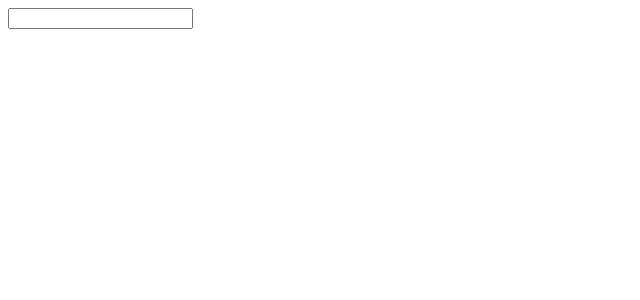
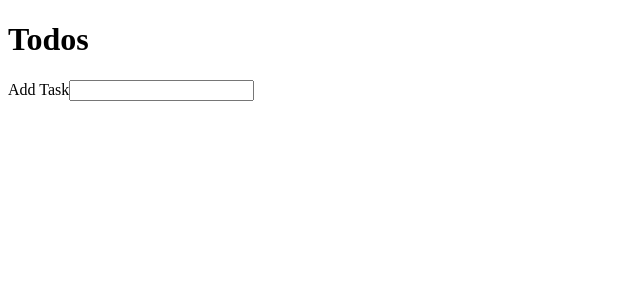
Before and after one commit to devonChurch/aloe-vera-juice, a Vue app: page / in a window 1280 px wide. Shown: the top 300 px of the page, without its empty margins (0-640 px from the left). Built offline with nearby package versions, Linux system fonts and the light colour scheme.

Commit message:
feat: 🎸 add Axe Core and fix accessibility issues

```diff
--- a/package.json
+++ b/package.json
@@ -18,6 +18,7 @@
     "babel-eslint": "^10.1.0",
     "eslint": "^6.7.2",
     "eslint-plugin-vue": "^6.2.2",
+    "vue-axe": "^1.1.0",
     "vue-template-compiler": "^2.6.11"
   },
   "eslintConfig": {
--- a/src/App.vue
+++ b/src/App.vue
@@ -1,5 +1,6 @@
 <template>
-  <div id="app">
+  <main id="app">
+    <h1>Todos</h1>
     <div v-show="hasAnyItems">
       <label for="complete-all">Complete all</label>
       <input
@@ -12,7 +13,7 @@
       />
     </div>
     <form @submit="handleNewItemSubmit">
-      <label for="new-item"></label>
+      <label for="new-item">Add Task</label>
       <input id="new-item" v-model="newItemMessage" type="text" />
     </form>
     <div v-show="hasAnyItems">
@@ -59,7 +60,7 @@
         Clear completed
       </button>
     </div>
-  </div>
+  </main>
 </template>
 
 <script>
--- a/src/main.js
+++ b/src/main.js
@@ -1,8 +1,15 @@
-import Vue from 'vue'
-import App from './App.vue'
+import Vue from "vue";
+import App from "./App.vue";
 
-Vue.config.productionTip = false
+Vue.config.productionTip = false;
+
+if (process.env.NODE_ENV !== "production") {
+  const VueAxe = require("vue-axe");
+  Vue.use(VueAxe, {
+    /** ... */
+  });
+}
 
 new Vue({
-  render: h => h(App),
-}).$mount('#app')
+  render: (h) => h(App),
+}).$mount("#app");
```
Also changed, not shown: 1 other file (tests, documents, lock files or other folders).
